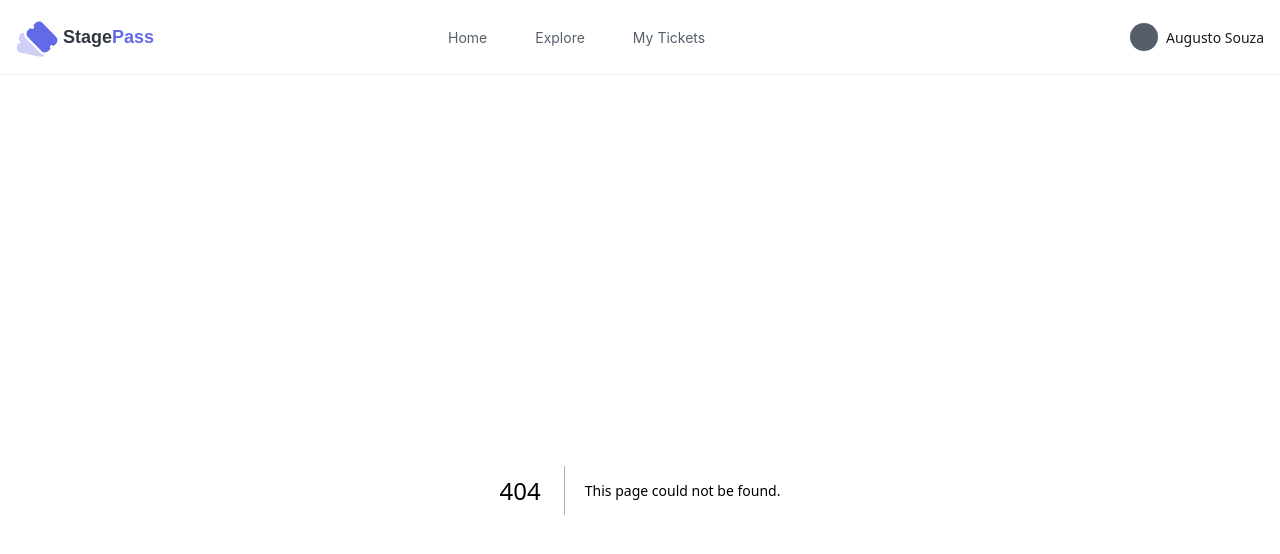
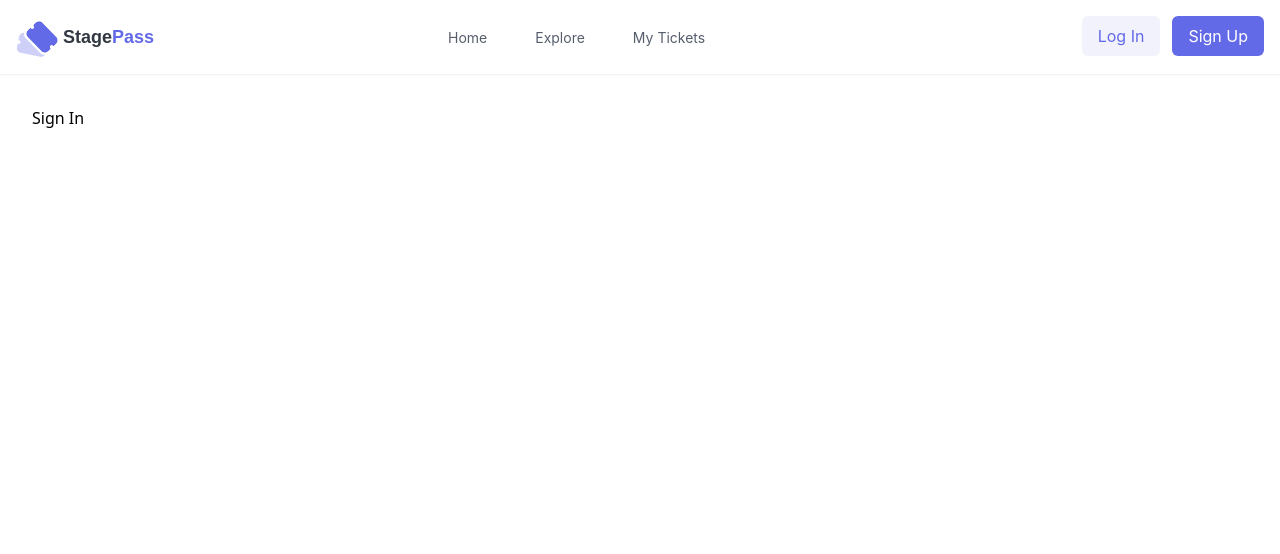
Before and after one commit to augustojs1/stagepass-client, a Next.js app: page /sign-in in a window 1280 px wide. Before the commit this address had no page. Shown: the top 554 px of the page. Built offline with nearby package versions, Linux system fonts and the light colour scheme.

Commit message:
feat: create button component

```diff
--- a/package.json
+++ b/package.json
@@ -11,10 +11,12 @@
     "lint": "eslint"
   },
   "dependencies": {
+    "clsx": "^2.1.1",
     "lucide-react": "^0.545.0",
     "next": "15.5.4",
     "react": "19.1.0",
-    "react-dom": "19.1.0"
+    "react-dom": "19.1.0",
+    "tailwind-merge": "^3.3.1"
   },
   "devDependencies": {
     "@eslint/eslintrc": "^3",
--- a/src/app/components/dropdown.tsx
+++ b/src/app/components/dropdown.tsx
@@ -1,6 +1,7 @@
 "use client";
 
 import { useState, useRef, useEffect } from "react";
+import Link from "next/link";
 
 interface DropdownProps {
   trigger: React.ReactNode;
@@ -41,12 +42,12 @@ export function Dropdown({ trigger, items, align = "right" }: DropdownProps) {
           {items.map((item, index) => (
             <li key={index}>
               {item.href ? (
-                <a
+                <Link
                   href={item.href}
                   className="block px-4 py-2 text-sm text-gray-700 hover:bg-gray-50 transition"
                 >
                   {item.label}
-                </a>
+                </Link>
               ) : (
                 <button
                   onClick={item.onClick}
--- /dev/null
+++ b/src/app/components/ui/form/button.tsx
@@ -0,0 +1,42 @@
+"use client";
+
+import React from "react";
+
+import { cn } from "@/lib/utils";
+
+interface ButtonProps extends React.ButtonHTMLAttributes<HTMLButtonElement> {
+  variant?: "primary" | "secondary";
+  block?: boolean;
+}
+
+export function Button({
+  children,
+  variant = "primary",
+  block = false,
+  className,
+  ...props
+}: ButtonProps) {
+  const base =
+    "inline-flex items-center justify-center rounded-md font-body font-[14px] transition-colors focus:outline-none focus:ring-2 focus:ring-offset-2 cursor-pointer";
+
+  const variants = {
+    primary: "bg-primary text-white hover:bg-indigo-600 focus:ring-indigo-500",
+    secondary:
+      "bg-white-2 text-primary hover:brightness-90 focus:ring-brightness-95",
+  };
+
+  return (
+    <button
+      className={cn(
+        base,
+        variants[variant],
+        block ? "w-full" : "",
+        "px-4 py-2 font-[14px]",
+        className
+      )}
+      {...props}
+    >
+      {children}
+    </button>
+  );
+}
--- a/src/app/layouts/components/header.tsx
+++ b/src/app/layouts/components/header.tsx
@@ -1,11 +1,16 @@
 "use client";
 
+import React from "react";
+import Link from "next/link";
 import Image from "next/image";
 import { Menu as MenuIcon } from "lucide-react";
 
 import { Menu, Dropdown } from "@/app/components";
+import { Button } from "@/app/components/ui/form/button";
 
 export function Header() {
+  const [isAuth, setIsAuth] = React.useState<boolean>(false);
+
   const userMenuItems = [
     { label: "My Profile", href: "/" },
     { label: "My Events", href: "/" },
@@ -34,6 +39,7 @@ export function Header() {
             />
           </div>
           <div className="flex items-center cursor-pointer">
+            <Link href="/" className="flex">
               <Image
                 className="w-[35px] h-[30px] md:w-[47px] md:h-[42px] object-contain"
                 src={"/stagepass.svg"}
@@ -45,11 +51,24 @@ export function Header() {
               <h1 className="font-logo font-bold text-[18px] text-black-1 self-center">
                 Stage<span className="text-primary">Pass</span>
               </h1>
+            </Link>
           </div>
         </div>
         <div className="md:flex hidden">
           <Menu />
         </div>
+        <div>
+          {!isAuth ? (
+            <div className="flex justify-end items-center gap-3">
+              <Link href="/login">
+                <Button variant="secondary">Log In</Button>
+              </Link>
+              <Link href="/sign-in">
+                <Button variant="primary">Sign Up</Button>
+              </Link>
+            </div>
+          ) : (
+            <div>
               <div className="md:flex hidden justify-end gap-2">
                 <div className="size-7 rounded-full bg-gray-2 self-center cursor-pointer"></div>
                 <p className="self-center text-[14px] text-black-3 cursor-pointer">
@@ -73,6 +92,9 @@ export function Header() {
                 </div>
               </div>
             </div>
+          )}
+        </div>
+      </div>
     </header>
   );
 }
--- /dev/null
+++ b/src/app/login/page.tsx
@@ -0,0 +1,14 @@
+import { Metadata } from "next";
+
+export const metadata: Metadata = {
+  title: "StagePass | Login",
+  description: "Login",
+};
+
+export default function LoginPage() {
+  return (
+    <section>
+      <h1>Login</h1>
+    </section>
+  );
+}
--- /dev/null
+++ b/src/app/sign-in/layout.tsx
@@ -0,0 +1,20 @@
+import type { Metadata } from "next";
+
+export const metadata: Metadata = {
+  title: "StagePass | Sign In",
+  description: "Sign In",
+};
+
+export default async function SignInLayout({
+  children,
+}: Readonly<{
+  children: React.ReactNode;
+}>) {
+  return (
+    <html lang="en">
+      <body>
+        <main className="max-w-[86rem] p-[1rem] m-auto">{children}</main>
+      </body>
+    </html>
+  );
+}
--- /dev/null
+++ b/src/app/sign-in/page.tsx
@@ -0,0 +1,7 @@
+export default function SignInPage() {
+  return (
+    <section>
+      <h1>Sign In</h1>
+    </section>
+  );
+}
--- /dev/null
+++ b/src/lib/utils/cn.ts
@@ -0,0 +1,7 @@
+import { clsx } from "clsx";
+import { twMerge } from "tailwind-merge";
+
+// eslint-disable-next-line @typescript-eslint/no-explicit-any
+export function cn(...inputs: any[]) {
+  return twMerge(clsx(inputs));
+}
--- /dev/null
+++ b/src/lib/utils/index.ts
@@ -0,0 +1 @@
+export * from "./cn";
```
Also changed, not shown: 1 other file (tests, documents, lock files or other folders). Lines whose indentation alone changed are shown as unchanged.
